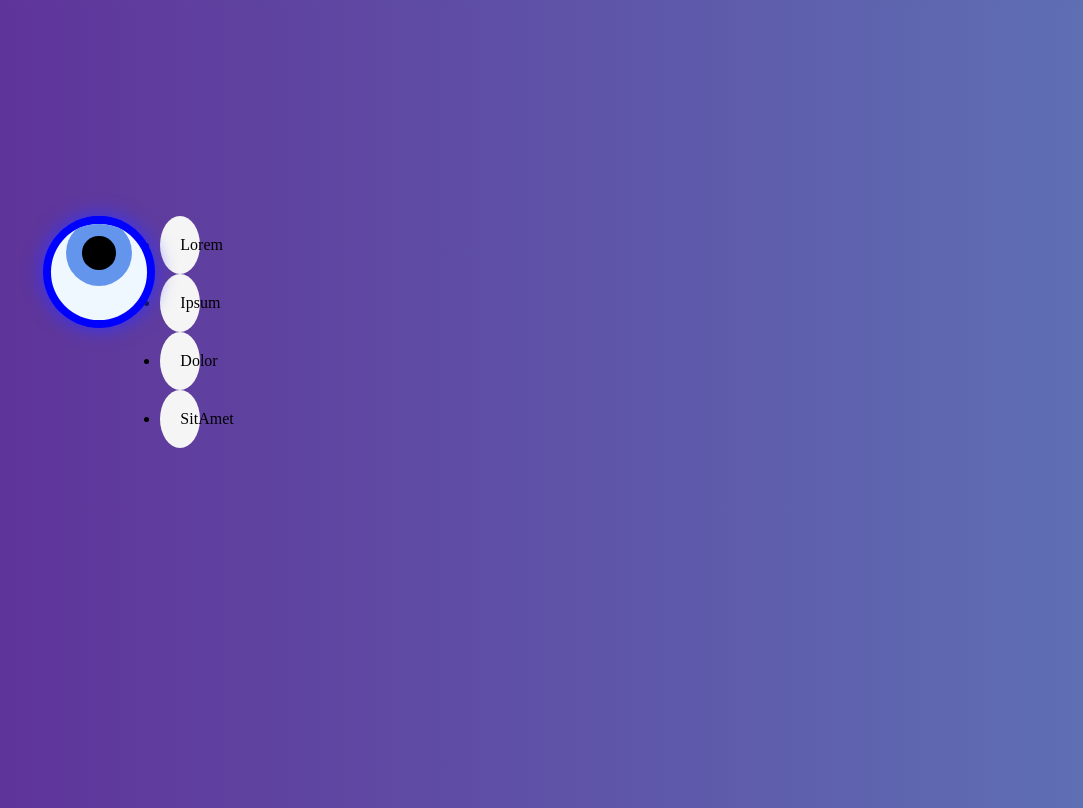
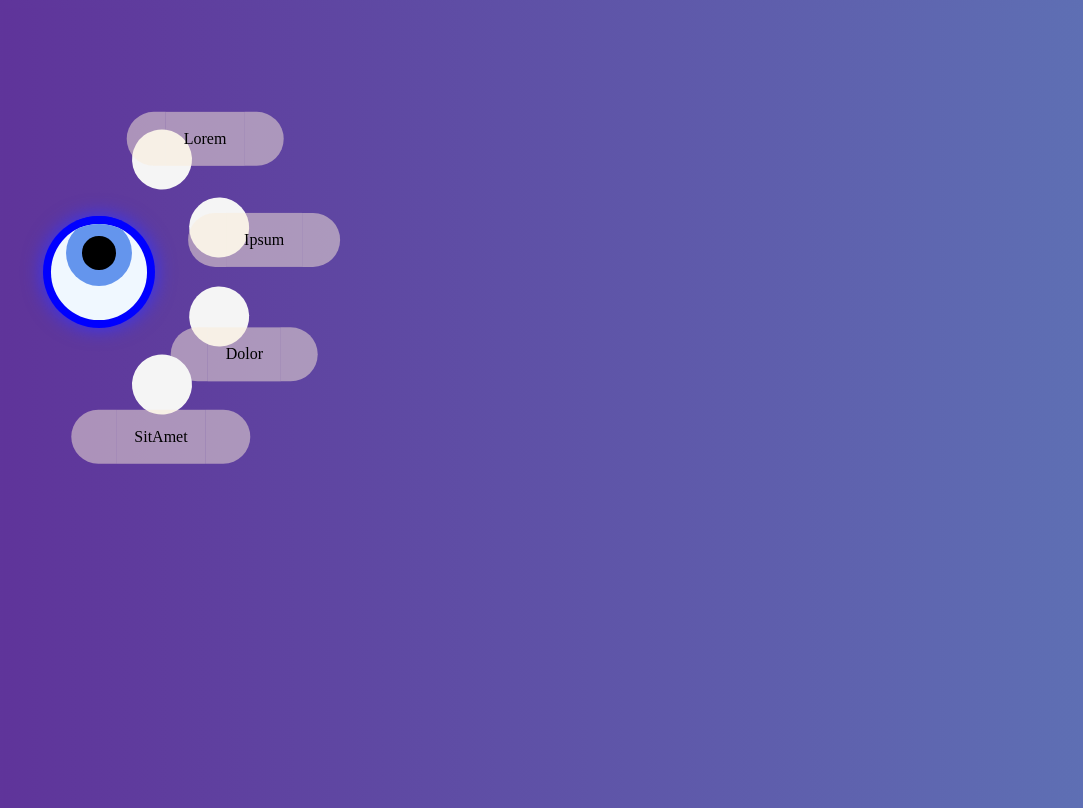
Before and after one commit to Oheta/personal_website, a website: page index.html in a window 1280 px wide. Shown: the whole page, without its empty margins (5-1088 px from the left). Drawn offline with nearby package versions, Linux system fonts and the light colour scheme.

Commit message:
main menu items styling

```diff
--- a/index.html
+++ b/index.html
@@ -19,11 +19,11 @@
 		</div>
 		<script src="js\eye_behavior.js"></script>
 		<nav>
-			<ul id="eye-menu">
-				<li class="main-menu_item"><a class="menu-text">Lorem</a></li>
-				<li class="main-menu_item"><a class="menu-text">Ipsum</a></li>
-				<li class="main-menu_item"><a class="menu-text">Dolor</a></li>
-				<li class="main-menu_item"><a class="menu-text">SitAmet</a></li>
+			<ul id="eye-mainMenu">
+				<li class="main-menu_item"><a class="menu-text" id="mm-child1">Lorem</a></li>
+				<li class="main-menu_item"><a class="menu-text" id="mm-child2">Ipsum</a></li>
+				<li class="main-menu_item"><a class="menu-text" id="mm-child3">Dolor</a></li>
+				<li class="main-menu_item"><a class="menu-text" id="mm-child4">SitAmet</a></li>
 			</ul>
 			<script src="js\menu.js"></script>
 		</nav>
--- a/js/menu.js
+++ b/js/menu.js
@@ -1,4 +1,4 @@
-var menu_ref = document.getElementById("eye-menu");
+var menu_ref = document.getElementById("eye-mainMenu");
 console.log(menu_ref);
 
 function placeChildrenRadial(parent_ref, radius, angle_top = 0, angle_bottom = 360)
@@ -7,10 +7,13 @@ function placeChildrenRadial(parent_ref, radius, angle_top = 0, angle_bottom = 3
     for(let i = 0; i < parent_ref.childElementCount; i++)
     {
         let childAngle = i*anglePerChild + angle_top;
-        console.log(childAngle);
-        parent_ref.children[i].style.transform = "rotate(" + childAngle +"deg) + translateX(" + radius +"px)";
-        /* parent_ref.children[i].children[0].style.transform = "rotate(" + (-childAngle) +"deg)"; */
+        //console.log(childAngle);
+        parent_ref.children[i].style.transform = "rotate(" + childAngle +"deg) translateX(" + radius +"px)";
+        //console.log(parent_ref.children[i]);
+        console.log(parent_ref.children[i].style.transform);
+        parent_ref.children[i].children[0].style.transform = "rotate(" + (-childAngle) +"deg)";
+        console.log(parent_ref.children[i].children[0].style.transform);
     }
 }
 
-placeChildrenRadial(menu_ref, 50, 5, -180);
+placeChildrenRadial(menu_ref, 130, -60, 100);
--- a/main.css
+++ b/main.css
@@ -8,8 +8,60 @@ body, html {
 
 .main-menu_item{
     border-radius: 50%;
-    padding: 20px;
+    padding: 30px;
     background-color: whitesmoke;
-    margin-left: 100%;
+    margin-top: 20%;
     transform: none;
+    position: absolute;
+    list-style: none;
+    align-items: center;
+    justify-content: center;
 }
+
+.menu-text{
+    position: absolute;
+    background-color: rgba(250, 235, 215, 0.5);
+    padding: 30%;
+    border: 0%;
+}
+.menu-text::before{
+    content: "";
+    position: absolute;
+    background-color: rgba(250, 235, 215, 0.5);
+    border-top-left-radius: 100px;
+    border-bottom-left-radius: 100px;
+    border-right: 0;
+    z-index: -1;
+    height: 100%;
+    width: 50%;
+    left: -50%;
+    top: 0;
+}
+.menu-text::after{
+    position: absolute;
+    content: "";
+    background-color: rgba(250, 235, 215, 0.5);
+    border-top-right-radius: 100px;
+    border-bottom-right-radius: 100px;
+    border-left: 0;
+    z-index: -1;
+    height: 100%;
+    width: 50%;
+    left: 100%;
+    top: 0;
+}
+
+#mm-child1{
+    top: auto;
+}
+#mm-child2{
+    top: auto;
+
+}
+#mm-child3{
+    top: auto;
+
+}
+#mm-child4{
+    top: auto;
+}
```
